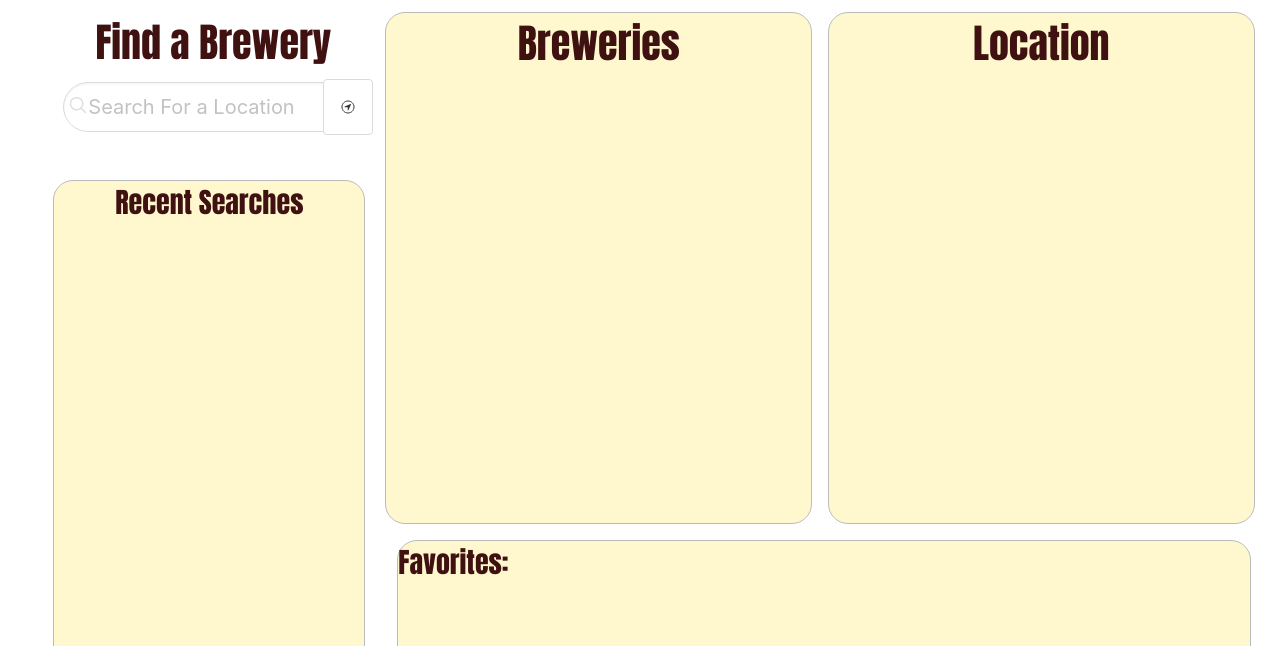
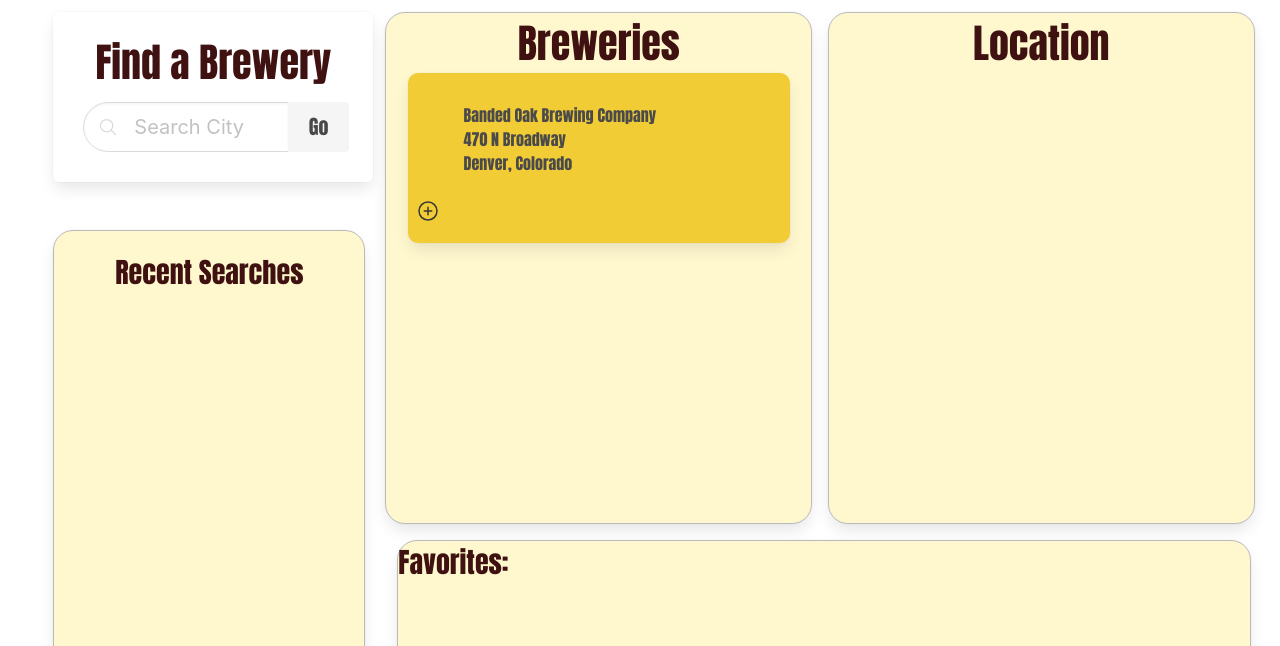
Before and after one commit to asecord92/brew-finder, a plain HTML site: page index.html in a window 1280 px wide. Shown: the part 154-800 px from the top of the page. Drawn offline with nearby package versions, Linux system fonts and the light colour scheme.

Commit message:
clean up

```diff
--- a/assets/css/style.css
+++ b/assets/css/style.css
@@ -54,7 +54,6 @@ h3 {
     height: 512px;
     border-radius: 20px;
     background-color: rgba(255, 248, 207, 100);
-    text-align: center;
     border: 1px solid rgba(187, 187, 187, 100);
 }
 
@@ -73,7 +72,7 @@ h3 {
     border: 1px solid rgba(187, 187, 187, 100);
 }
 
-.fa-submit {
+.button {
     pointer-events: initial;
 }
 
@@ -85,6 +84,13 @@ h3 {
     background-color: rgb(242, 204, 53);
     width: 90%;
     border-radius: 10px;
+}
+
+.brewD {
+    background-color: rgb(242, 204, 53);
+    width: 90%;
+    border-radius: 10px;
+
 }
 
 @media screen and (max-width: 768px) {
--- a/index.html
+++ b/index.html
@@ -39,41 +39,54 @@
             </div>
             <div class="columns is-centered is-8 is-gapless">
                 <div class="column is-one-quarter m-4">
-                    <section id="find-brew " >
+                    <section id="find-brew " class="box box-radius-large" >
                         <h2>Find a Brewery</h2>
-                        <div class="control has-icons-left has-icons-right">
-                            <div class="search-input">
-                                <input id="searchBrew" class="search-brews input is-medium is-rounded pl-5" type="text" placeholder="Search For a Location" control-id="ControlID-1">
-                                <span class="icon is-medium is-left">
-                                    <i class ="fa fa-search">
-                                        <ion-icon name="search-outline"></ion-icon>
-                                    </i>
-                                </span>
-                                <span class="icon is-medium is-right">
-                                    <i class="fa fa-submit" type="submit">
-                                        <ion-icon name="navigate-circle-outline" id="searchBtn" class="button" type="submit"></ion-icon>
-                                    </i>
-                                </span>
+                        <div class="control has-icons-left">
+                            <div class="search-input field has-addons">
+                                <div class="control is-expanded">
+                                    <input id="searchBrew" class="search-brews input is-medium is-rounded pl-auto pr-auto" type="text" placeholder="Search City" control-id="ControlID-1">
+                                    <span class="icon is-medium is-left">
+                                            <ion-icon name="search-outline"></ion-icon>
+                                    </span>
+                                </div>
+                                <div class= "control">
+                                    <a class="button is-light is-medium " id="searchBtn" type="submit">
+                                        Go
+                                    </a>
+                                </div>
                             </div>
                         </div>
                     </section>
-                    <section id="recent-searches" class="mt-6 mr-2">
+                    <section id="recent-searches" class="box mt-6 mr-2">
                         <h3>Recent Searches</h3>
                         <div class="past-brews"></div>
                     </section>
                 </div>
                 <div class="column is-8">
                     <div class="columns is-centered is-two-thirds is-gapless mb-0">
-                        <section id="brew-name" class="brewList column is-half mt-4 ml-4 mr-2 mb-2">
+                        <section id="brew-name" class="brewList column is-half mt-4 ml-4 mr-2 mb-2 box">
                             <h2>Breweries</h2>
+                            <div class="brewD box ml-auto mr-auto pl-2">
+
+                                <div class="brew-description block pl-6">
+                                    Banded Oak Brewing Company
+                                    <br>470 N Broadway
+                                    <br> Denver, Colorado
+                                </div>
+
+                                <span class= "icon-text has-text-dark has-icons-right">
+                                    <ion-icon name="add-circle-outline" size="large" class="icon"></ion-icon>
+                                </span>
+                            </div>
+
                         </section>
-                        <section id="location" class="column is-half mt-4 mx-2 mb-2">
+                        <section id="location" class="column is-half mt-4 mx-2 mb-2 box">
                             <h2>Location</h2>
                             <div class="map"></div>
                         </section>
                     </div>
                     <div class="columns is-gapless">
-                        <section id="fav-brews" class="column is-full m-2">
+                        <section id="fav-brews" class="column is-full m-2 box">
                             <h3>Favorites:</h3>
                             <div id="fav1" class="fav"></div>
                             <div id="fav1" class="fav"></div>
```
